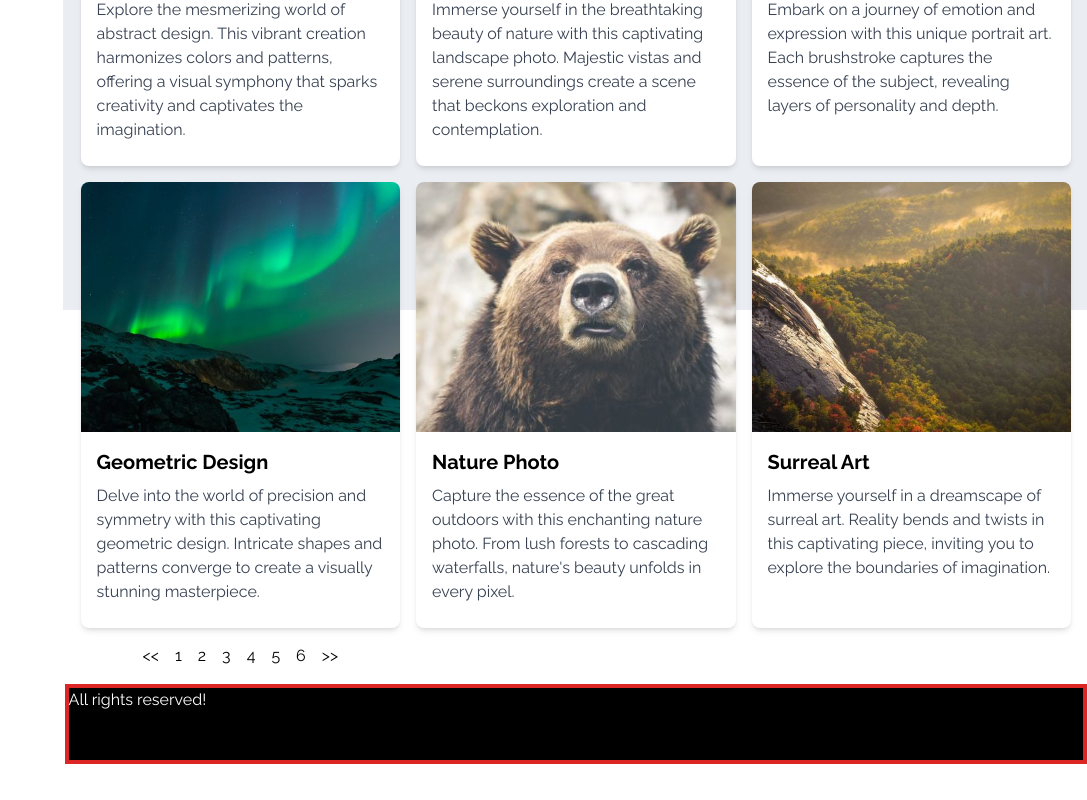
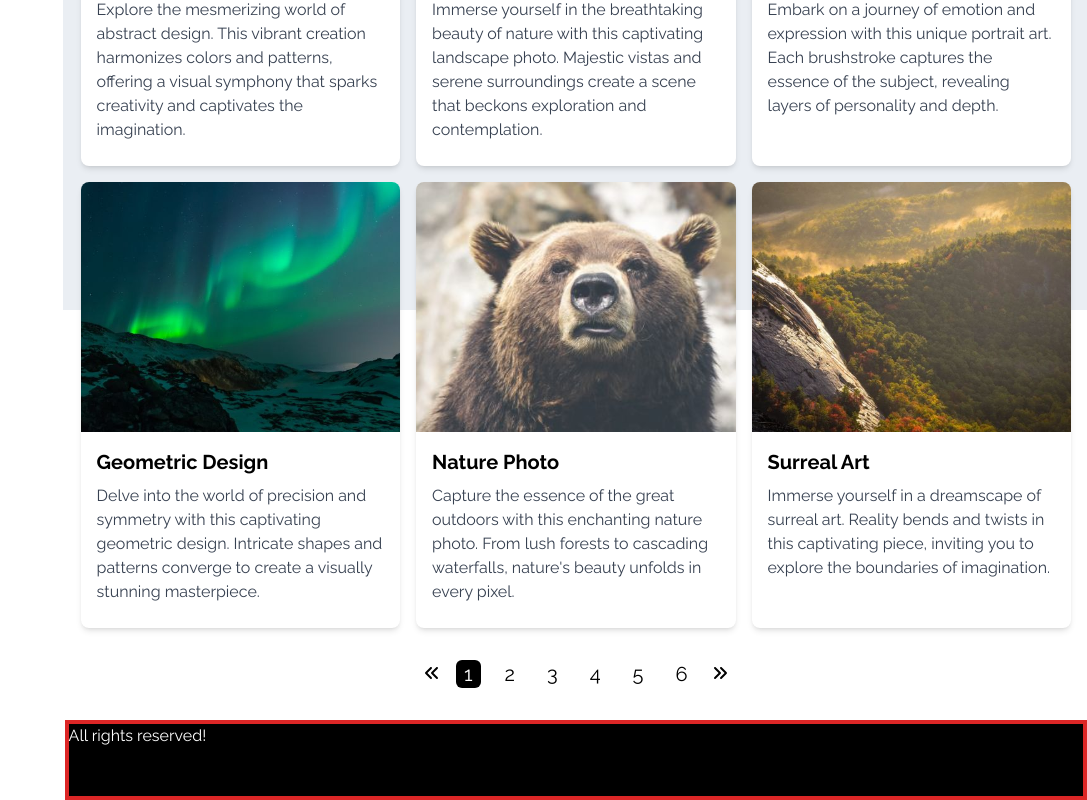
Before and after one commit to Metaverse-Nabeel/majesty_portfolio, a Next.js app: page / in a window 1280 px wide. Shown: the part 490-1290 px from the top of the page, without its empty margins (193-1280 px from the left). Before the commit the page ends 1254 px from the top, so only its background shows below. Built offline with nearby package versions, Linux system fonts and the light colour scheme.

Commit message:
Fix Pagination bugs

```diff
--- a/src/components/Pagination.tsx
+++ b/src/components/Pagination.tsx
@@ -1,9 +1,11 @@
-"use client"
+"use client";
 
-import React, { useState } from 'react';
-import { Data } from '../data'
-import ReactPaginate from 'react-paginate';
-import Image from 'next/image';
+import React, { useState } from "react";
+import { Data } from "../data";
+import ReactPaginate from "react-paginate";
+import Image from "next/image";
+import { FontAwesomeIcon } from "@fortawesome/react-fontawesome";
+import { faAnglesLeft, faAnglesRight } from "@fortawesome/free-solid-svg-icons";
 
 
 interface item {
@@ -24,13 +26,22 @@ function Items({ currentItems }: ItemsProps) {
     <>
       {currentItems &&
         currentItems.map((item) => (
-          <div key={item.id} className="bg-white rounded-lg overflow-hidden shadow-md">
-          <Image className="w-full h-[250px] object-cover" width={75} height={150} src={item.image} alt={item.title} />
-          <div className="p-4">
-            <h2 className="text-xl font-bold mb-2">{item.title}</h2>
-            <p className="text-gray-700 mb-2">{item.desc}</p>
+          <div
+            key={item.id}
+            className="bg-white rounded-lg overflow-hidden shadow-md"
+          >
+            <Image
+              className="w-full h-[250px] object-cover"
+              width={75}
+              height={150}
+              src={item.image}
+              alt={item.title}
+            />
+            <div className="p-4">
+              <h2 className="text-xl font-bold mb-2">{item.title}</h2>
+              <p className="text-gray-700 mb-2">{item.desc}</p>
+            </div>
           </div>
-        </div>
         ))}
     </>
   );
@@ -49,31 +60,37 @@ export default function PaginatedItems({ itemsPerPage }: PaginatedItemsProps) {
   // (This could be items from props; or items loaded in a local state
   // from an API endpoint with useEffect and useState)
   const endOffset = itemOffset + itemsPerPage;
-  console.log(`Loading items from ${itemOffset} to ${endOffset}`);
+//   console.log(`Loading items from ${itemOffset} to ${endOffset}`);
   const currentItems = items.slice(itemOffset, endOffset);
   const pageCount = Math.ceil(items.length / itemsPerPage);
 
   // Invoke when user click to request another page.
   const handlePageClick = (event: { selected: number }) => {
     const newOffset = (event.selected * itemsPerPage) % items.length;
-    console.log(
-      `User requested page number ${event.selected}, which is offset ${newOffset}`
-    );
+    // console.log(
+    //   `User requested page number ${event.selected}, which is offset ${newOffset}`
+    // );
     setItemOffset(newOffset);
   };
 
   return (
     <>
-      <Items currentItems={currentItems} />
+      <section className="flex w-full flex-col items-center justify-between px-4">
+        <div className="grid sm:grid-cols-1 md:grid-cols-2 lg:grid-cols-3 gap-4">
+          <Items currentItems={currentItems} />
+        </div>
+      </section>
       <ReactPaginate
         breakLabel="..."
-        nextLabel=">>"
+        pageClassName="px-2 text-xl rounded-md hover:bg-black hover:text-white"
+        nextLabel={<FontAwesomeIcon icon={faAnglesRight} />}
         onPageChange={handlePageClick}
-        pageRangeDisplayed={5}
+        pageRangeDisplayed={10}
         pageCount={pageCount}
-        previousLabel="<<"
+        previousLabel={<FontAwesomeIcon icon={faAnglesLeft} />}
         renderOnZeroPageCount={null}
-        className='h-10 flex flex-wrap space-x-4 justify-center'
+        className="flex flex-wrap space-x-4 items-center justify-center my-8"
+        activeClassName="bg-black text-white"
         />
     </>
   );
--- a/src/sections/Portfolio.tsx
+++ b/src/sections/Portfolio.tsx
@@ -5,11 +5,9 @@ const Portfolio: React.FC = () => {
   return (
     <section className="flex min-h-screen flex-col" id="portfolio">
       <PortfolioHeader />
-      <section className="flex min-h-screen w-full flex-col items-center justify-between px-4">
-        <div className="grid sm:grid-cols-1 md:grid-cols-2 lg:grid-cols-3 gap-4">
+
           <PaginatedItems itemsPerPage={6} />
-        </div>
-      </section>
+
     </section>
   );
 };
```
